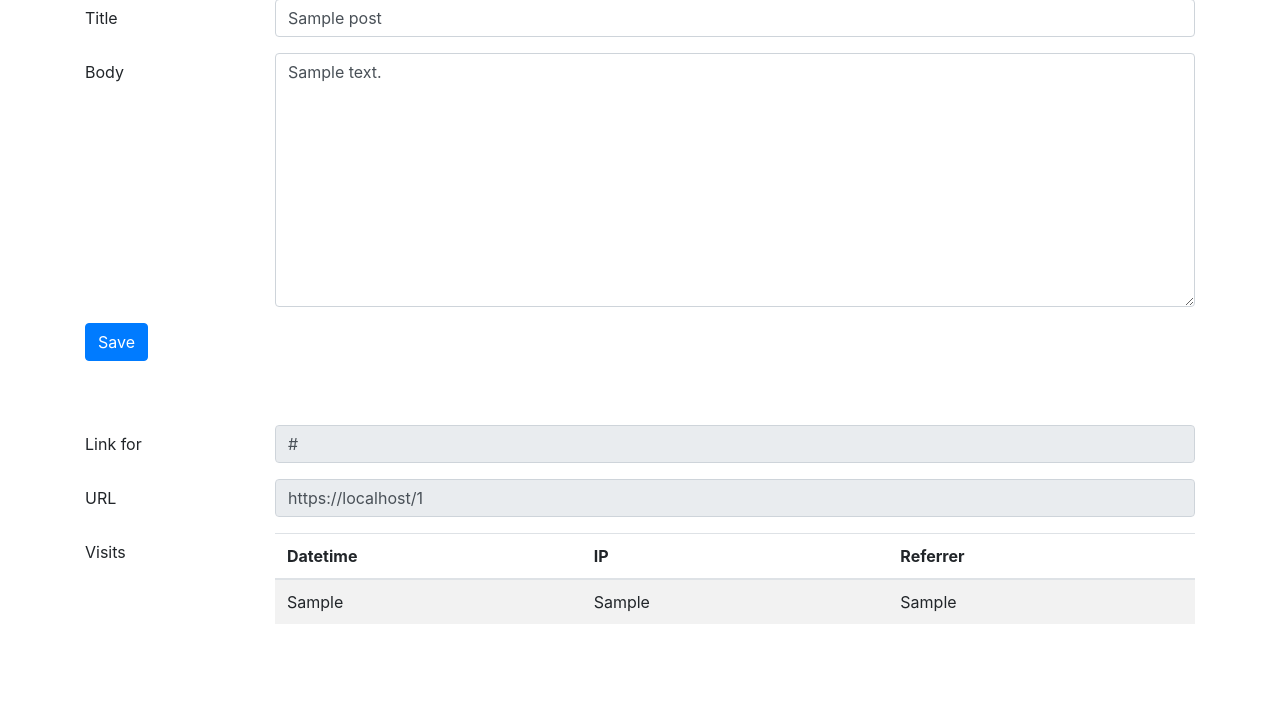
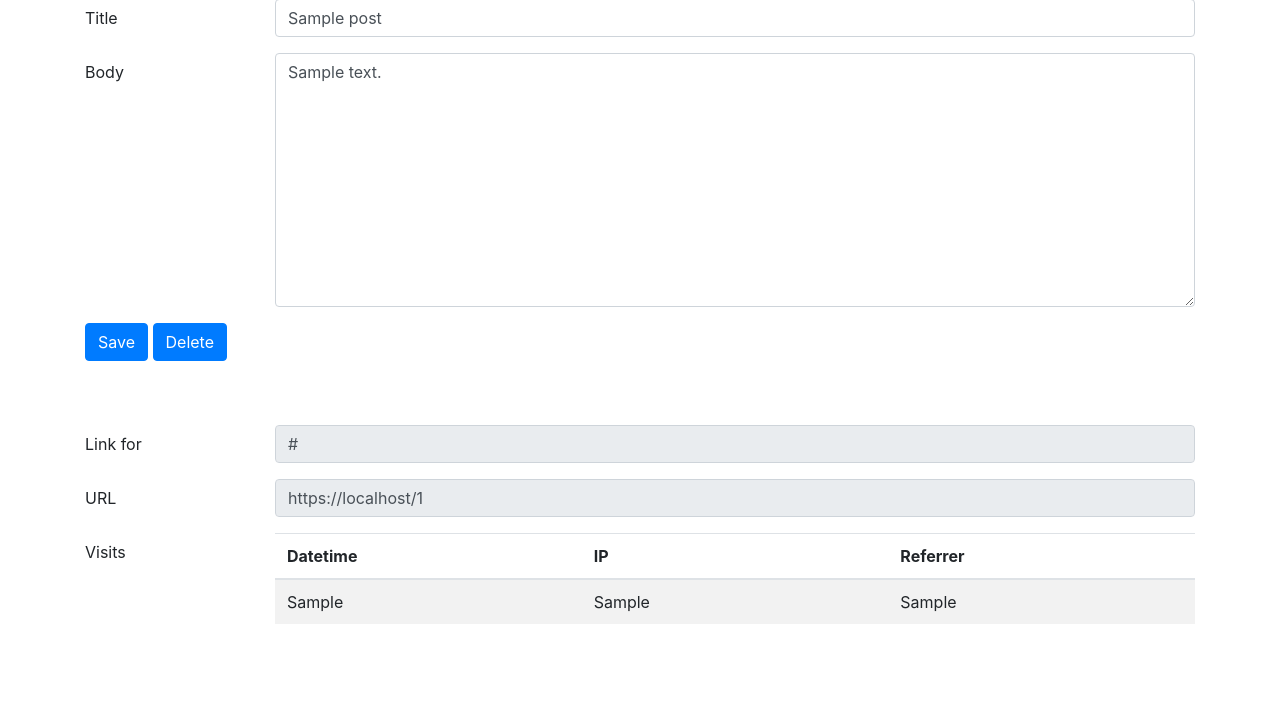
Before and after one commit to CERN-CERT/security-advisories, a Flask app: page /sekkreturl/info/1 in a window 1280 px wide. Shown: the part 139-842 px from the top of the page. Run offline with Flask 2, Linux system fonts and the light colour scheme; tables that the repository leaves empty hold one stand-in row (values such as "Sample post"); some libraries are stand-ins or nearby versions.

Commit message:
delete and css
Signed-off-by: Nikos Filippakis <nikolaos.filippakis@cern.ch>

```diff
--- a/db.py
+++ b/db.py
@@ -23,7 +23,7 @@ class Link(Base):
     link_for = Column(String(100))
     uid = Column(String(100))
     post_id = Column(Integer, ForeignKey('post.id'))
-    post = relationship('Post', backref=backref('links'))
+    post = relationship('Post', backref=backref('links', cascade='all, delete'))
 
 
 class Visit(Base):
@@ -31,7 +31,7 @@ class Visit(Base):
 
     id = Column(Integer, primary_key=True)
     link_id = Column(Integer, ForeignKey('link.id'))
-    link = relationship('Link', backref=backref('visits'))
+    link = relationship('Link', backref=backref('visits', cascade='all, delete'))
     dt = Column(String(100))
     ip = Column(String(100))
     ref = Column(String(1000))
--- a/templates/info.html
+++ b/templates/info.html
@@ -12,7 +12,7 @@
             <h3>Info for {{ title }}</h3>
         </div>
         <div>
-            <form method="POST" action="#">
+            <form method="POST" action="#" onsubmit="return confirm('Are you sure?')">
                 <div class="form-group row">
                     <label for="title" class="col-sm-2 col-form-label">Title</label>
                     <div class="col-sm-10">
@@ -25,7 +25,8 @@
                         <textarea cols="100" rows="10" class="form-control" id="body" name="body">{{ md }}</textarea>
                     </div>
                 </div>
-                <input type="submit" value="Save" class="btn btn-primary">
+                <input type="submit" name="action" value="Save" class="btn btn-primary">
+                <input type="submit" name="action" value="Delete" class="btn btn-primary">
             </form>
             {% for link in links %}
             <form class="py-5">
--- a/wsgi.py
+++ b/wsgi.py
@@ -83,9 +83,14 @@ def info(pid):
     try:
         post = s.query(Post).filter_by(id=pid).one()
         if request.method == 'POST':
-            post.title = request.form['title']
-            post.body = request.form['body']
-            s.commit()
+            if request.form['action'] == 'delete':
+                s.query(Post).filter_by(id=pid).delete()
+                s.commit()
+                return redirect(url_for('admin'))
+            else:
+                post.title = request.form['title']
+                post.body = request.form['body']
+                s.commit()
         title = post.title
         md = post.body
         links = list([{
```
Also changed, not shown: templates/post.html (+14 -0 lines).
